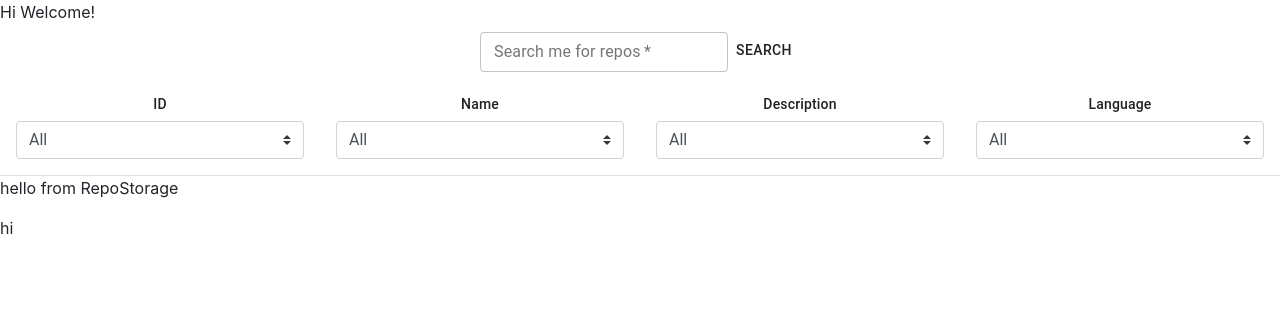
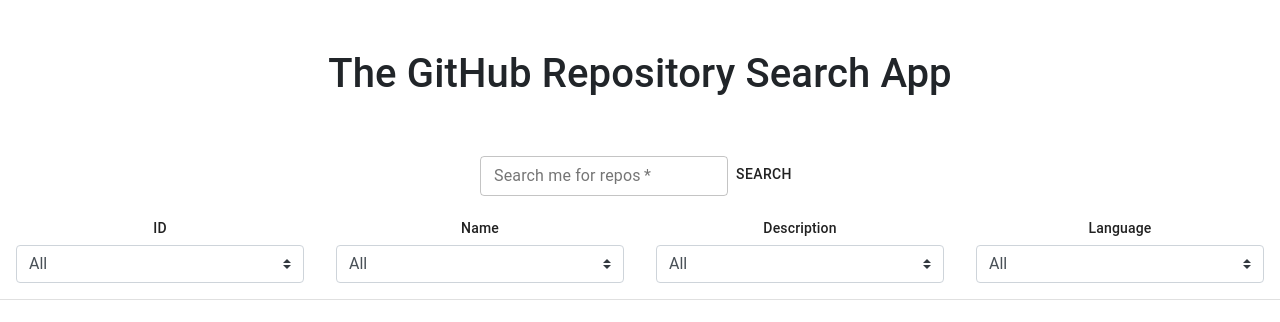
Before and after one commit to shavonnedenise/github-search-app, a React (Create React App) app: page / in a window 1280 px wide. Shown: the top 322 px of the page. Built offline with nearby package versions, Linux system fonts and the light colour scheme.

Commit message:
Added a header to the application

```diff
--- a/src/App.css
+++ b/src/App.css
@@ -40,3 +40,7 @@
 .d-flex{
   display: flex
 }
+
+.site-greeter {
+  margin: 50px 10px;
+}
--- a/src/components/RepoStorage.js
+++ b/src/components/RepoStorage.js
@@ -44,7 +44,6 @@
      return (
           <>
                <RepoTable columns={columns} data={data} />
-               <p>hello from RepoStorage</p>
           </>
      );
 };
--- /dev/null
+++ b/src/components/SiteGreeter.js
@@ -0,0 +1,17 @@
+import React from 'react';
+import Grid from '@material-ui/core/Grid';
+import Typography from '@material-ui/core/Typography';
+
+const SiteGreeter = () => {
+     return (
+          <Grid container justify="center" s={12}>
+               <Typography align="center">
+                    <h1 className="site-greeter">
+                         The GitHub Repository Search App
+                    </h1>
+               </Typography>
+          </Grid>
+     );
+};
+
+export default SiteGreeter;
--- a/src/pages/RepoDetailsPage.js
+++ b/src/pages/RepoDetailsPage.js
@@ -1,6 +1,7 @@
 import React, { useState, useEffect } from 'react';
 import { Link } from 'react-router-dom';
 import axios from 'axios';
+import Paper from '@material-ui/core/Paper';
 
 import RepoDetail from '../components/RepoDetail';
 
@@ -31,6 +32,7 @@
 
      return (
           <>
+               <Paper elevation={3} square>
                <Link to={`/`}>Go back to search repositories</Link>
                {loading && (
                     <div style={{ color: `green` }}>
@@ -43,6 +45,7 @@
                     </div>
                )}
                {repo && <RepoDetail repo={repo} />}
+               </Paper>
           </>
      );
 };
--- a/src/pages/SearchPage.js
+++ b/src/pages/SearchPage.js
@@ -1,10 +1,10 @@
 import React, {useState} from 'react';
 import axios from 'axios';
-import Grid from '@material-ui/core/Grid';
 
 import RepoSearchForm from '../components/RepoSearchForm';
 import Loader from '../components/Loader';
 import RepoStorage from '../components/RepoStorage';
+import SiteGreeter from "../components/SiteGreeter";
 
 const SearchPage = () => {
 	const [searchTerm, setSearchTerm] = useState('');
@@ -44,7 +44,7 @@
 	return (
 		<>
                <div>
-                         Hi Welcome!
+                    <SiteGreeter />
                </div>
                <RepoSearchForm
                     onSubmitHandler={onSubmitHandler}
@@ -57,7 +57,6 @@
                     searchTerm={searchTerm}
                />
                <RepoStorage repos={repos} />
-                    <p>hi</p>
 		</>
 	);
 };
```
Also changed, not shown: src/images/pexels-cátia-matos-1072179.jpg (added). Lines whose indentation alone changed are shown as unchanged.
